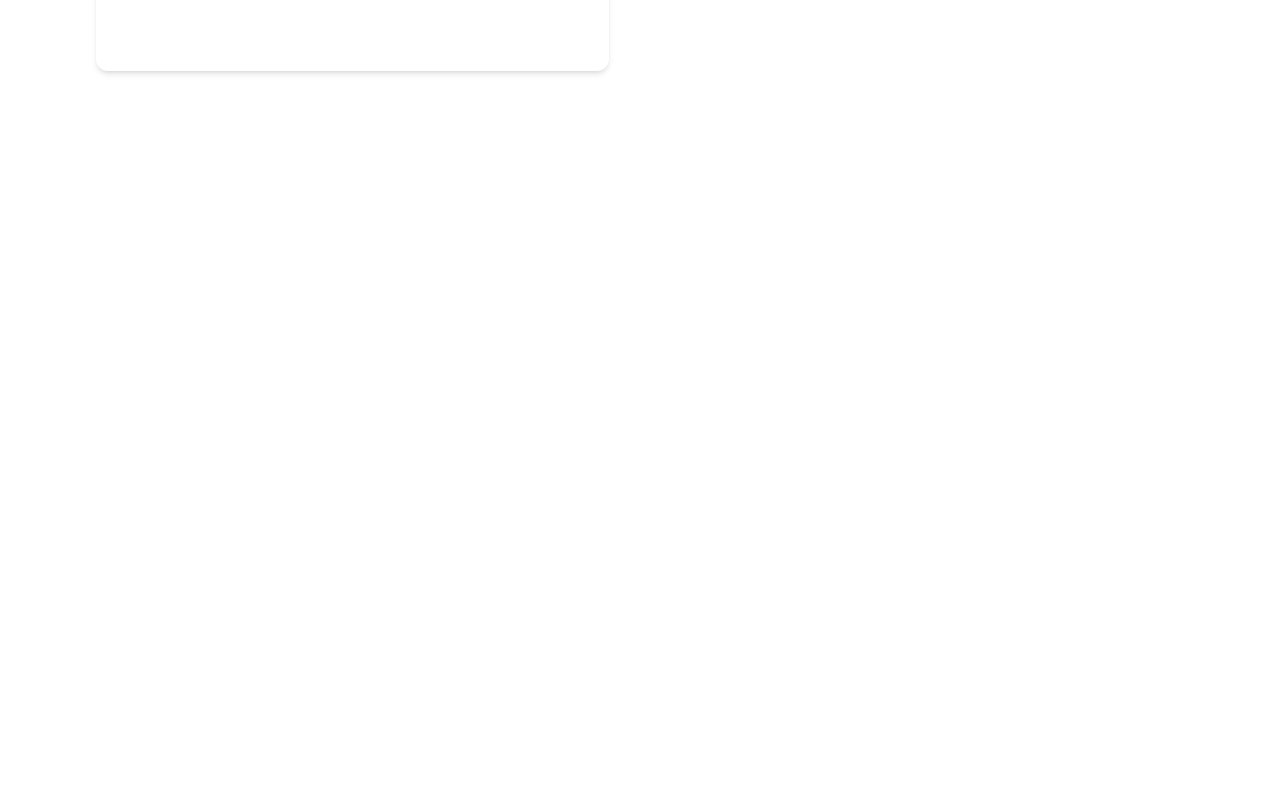
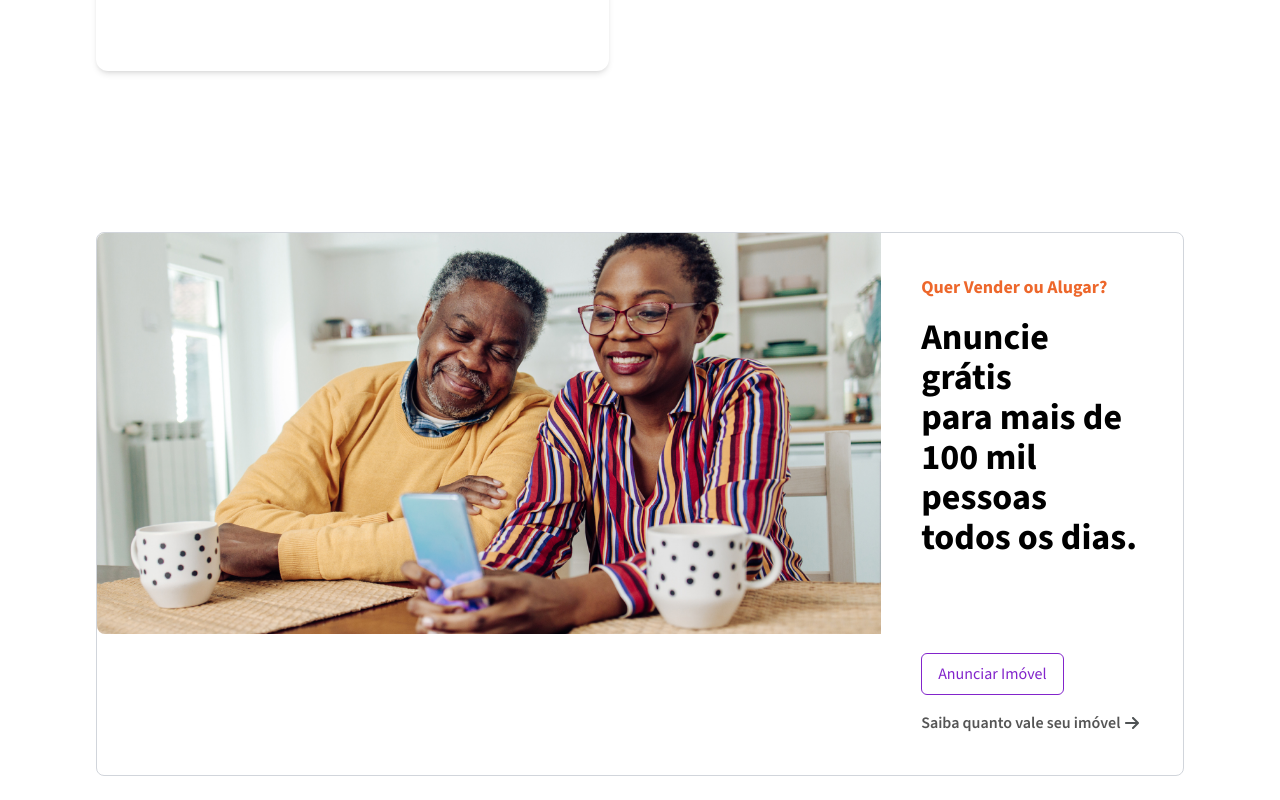
Before and after one commit to RomuloOliveira94/netimoveis-website, a Next.js app: page / in a window 1280 px wide. Shown: the part 2396-3196 px from the top of the page. Before the commit the page ends 2604 px from the top, so only its background shows below. Built offline with nearby package versions, Linux system fonts and the light colour scheme.

Commit message:
#add advertise section

```diff
--- a/app/(home)/page.tsx
+++ b/app/(home)/page.tsx
@@ -2,6 +2,7 @@ import Hero from "../components/hero";
 import PropertyAds from "../components/property-ads-section/property-ads";
 import Presentation from "../components/presentation-section/presentation";
 import PropertyOptions from "../components/property-options-section/property-options";
+import Advertise from "../components/advertise-section/advertise";
 
 export default function Home() {
   return (
@@ -10,6 +11,7 @@ export default function Home() {
       <PropertyAds />
       <Presentation />
       <PropertyOptions />
+      <Advertise />
     </main>
   );
 }
--- /dev/null
+++ b/app/components/advertise-section/advertise-card.tsx
@@ -0,0 +1,44 @@
+import Image from "next/image";
+
+const AdvertisementCard = () => {
+  return (
+    <div className="flex rounded-lg border border-gray-300">
+      <div>
+        <Image
+          src="/3 - Anuncie Grátis.png"
+          alt="Advertise Card"
+          width={822}
+          height={420}
+          className="rounded-l-lg w-full"
+        />
+      </div>
+      <div className="flex flex-col items-start justify-center gap-24 p-10 w-fit">
+        <div className="grid gap-4">
+          <span className="font-bold text-primary text-lg">
+            Quer Vender ou Alugar?
+          </span>
+          <h1 className="text-4xl font-bold">
+            Anuncie grátis <br /> para mais de 100 mil <br /> pessoas todos os
+            dias.
+          </h1>
+        </div>
+        <div className="grid gap-4">
+          <button className="flex rounded-md px-4 py-2 border border-secondary text-secondary hover:bg-secondary hover:text-white w-fit">
+            Anunciar Imóvel
+          </button>
+          <a href="#" className="text-body font-semibold flex gap-1">
+            Saiba quanto vale seu imóvel
+            <Image
+              src={"/icons/arrow-complete-right-icon.svg"}
+              alt="Arrow Right"
+              width={14}
+              height={14}
+            />
+          </a>
+        </div>
+      </div>
+    </div>
+  );
+};
+
+export default AdvertisementCard;
--- /dev/null
+++ b/app/components/advertise-section/advertise.tsx
@@ -0,0 +1,11 @@
+import AdvertisementCard from "./advertise-card";
+
+const Advertise = () => {
+  return (
+    <section className="container py-6">
+      <AdvertisementCard />
+    </section>
+  );
+};
+
+export default Advertise;
```
Also changed, not shown: public/3 - Anuncie Grátis.png (added).
